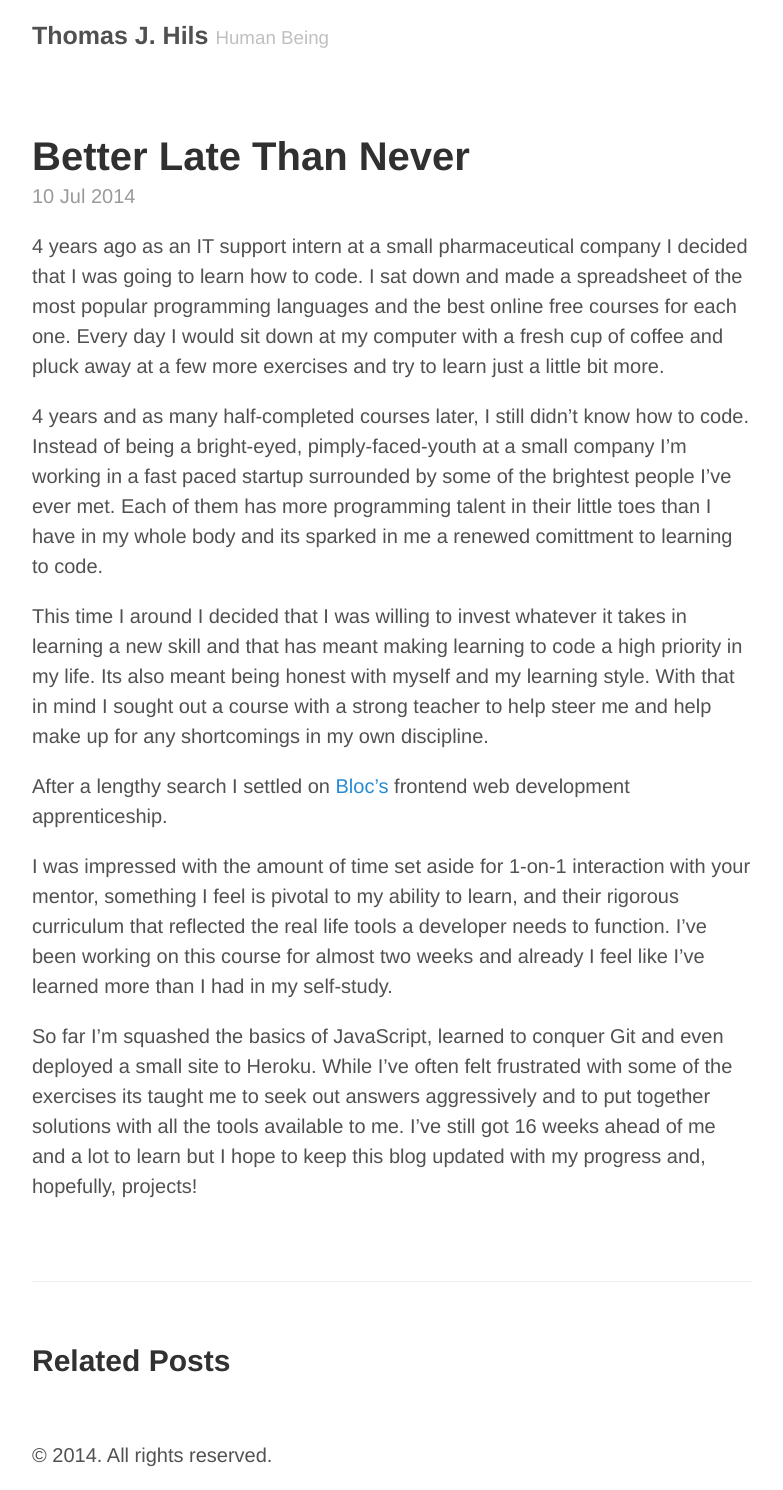
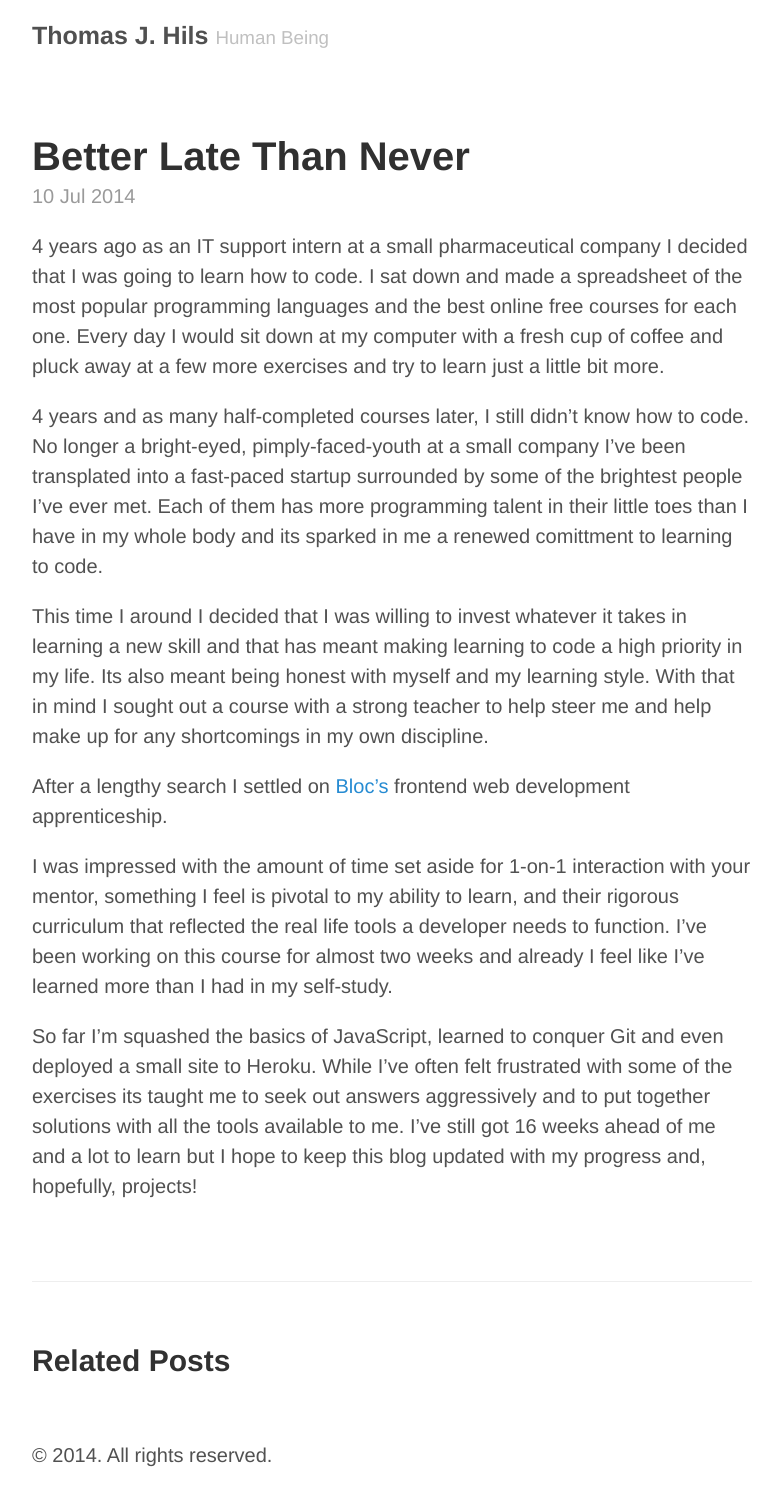
Before and after one commit to tjhils/oldblog, a Jekyll site: the page built from _posts/2014-07-10-better-late-than-never.md, in a window 1280 px wide. Shown: the whole page, without its empty margins (248-1031 px from the left). Built offline with Jekyll 4.4.1, drawn with Linux system fonts in a browser that asks for light colours; Markdown is read by kramdown in place of the engine named in the settings.

Commit message:
Post editing, still

```diff
--- a/_posts/2014-07-10-better-late-than-never.md
+++ b/_posts/2014-07-10-better-late-than-never.md
@@ -5,7 +5,7 @@ title: Better Late Than Never
 
 4 years ago as an IT support intern at a small pharmaceutical company I decided that I was going to learn how to code. I sat down and made a spreadsheet of the most popular programming languages and the best online free courses for each one. Every day I would sit down at my computer with a fresh cup of coffee and pluck away at a few more exercises and try to learn just a little bit more.
 
-4 years and as many half-completed courses later, I still didn't know how to code. Instead of being a bright-eyed, pimply-faced-youth at a small company I'm working in a fast paced startup surrounded by some of the brightest people I've ever met. Each of them has more programming talent in their little toes than I have in my whole body and its sparked in me a renewed comittment to learning to code.
+4 years and as many half-completed courses later, I still didn't know how to code. No longer a bright-eyed, pimply-faced-youth at a small company I've been transplated into a fast-paced startup surrounded by some of the brightest people I've ever met. Each of them has more programming talent in their little toes than I have in my whole body and its sparked in me a renewed comittment to learning to code.
 
 This time I around I decided that I was willing to invest whatever it takes in learning a new skill and that has meant making learning to code a high priority in my life. Its also meant being honest with myself and my learning style. With that in mind I sought out a course with a strong teacher to help steer me and help make up for any shortcomings in my own discipline.
 
```
